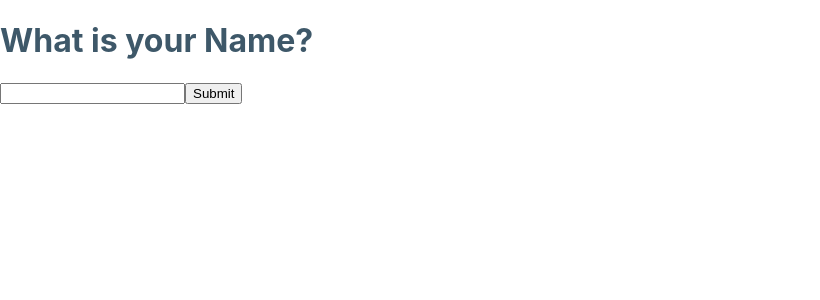
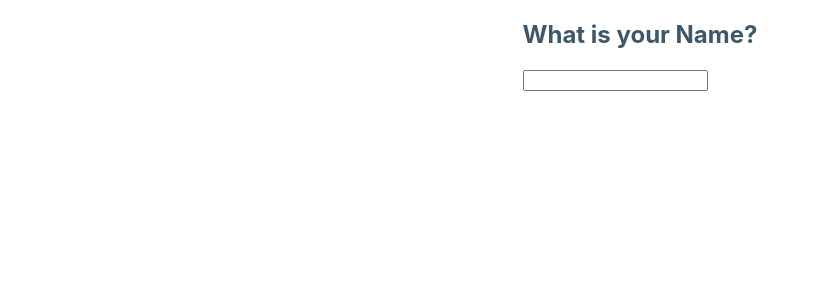
Before and after one commit to anuragshas/react-slack-clone, a React (Create React App) app: page / in a window 1280 px wide. Shown: the top 300 px of the page, without its empty margins (0-820 px from the left). Built offline with nearby package versions, Linux system fonts and the light colour scheme.

Commit message:
fix chatscreen

```diff
--- a/src/components/ChatScreen.js
+++ b/src/components/ChatScreen.js
@@ -87,7 +87,8 @@ class ChatScreen extends Component {
         <WhosOnlineList users={this.state.currentRoom.users} />
         <MessageList
           messages={this.state.messages}
-          usersWhoAreTyping={this.state.usersWhoAreTyping} />
+          usersWhoAreTyping={this.state.usersWhoAreTyping}
+          currentUser={this.state.currentUser.name} />
         <SendMessageForm
           onSubmit={(text) => this.sendMessage(text)}
           onChange={() => this.sendTypingEvent()} />
--- a/src/components/Message.js
+++ b/src/components/Message.js
@@ -1,7 +1,7 @@
 import React from 'react'
 
 const Message = (props) => (
-  <div className="message">
+  <div className={'message ' + props.active}>
     <div className="message-username">{props.user}</div>
     <div className="message-text">{props.text}</div>
   </div>
--- a/src/components/MessageList.js
+++ b/src/components/MessageList.js
@@ -15,7 +15,17 @@ class MessageList extends Component {
     return (
       <div className="message-list">
         {this.props.messages.map((message, index) => {
-          return <Message key={index} user={message.senderId} text={message.text} />
+          let active = '';
+          let user = message.senderId;
+          if (this.props.currentUser === message.senderId) {
+            active = 'active';
+            user = 'You';
+          }
+          return <Message
+            key={index}
+            user={user}
+            text={message.text}
+            active={active} />
         })}
         <TypingIndicator usersWhoAreTyping={this.props.usersWhoAreTyping} />
       </div>
--- a/src/components/UsernameForm.js
+++ b/src/components/UsernameForm.js
@@ -1,6 +1,6 @@
-import React from 'react';
+import React, { Component } from 'react';
 
-class UsernameForm extends React.Component {
+class UsernameForm extends Component {
   constructor(props) {
     super(props);
     this.state = {
@@ -27,15 +27,14 @@ class UsernameForm extends React.Component {
 
   render() {
     return (
-      <div>
+      <div className="username-form">
         <div>
-          <h1>What is your Name?</h1>
+          <h2>What is your Name?</h2>
           <form onSubmit={this.onSubmit}>
             <input
               type="text"
               onChange={this.onChange}
             />
-            <button type="submit">Submit</button>
           </form>
         </div>
       </div>
--- a/src/index.css
+++ b/src/index.css
@@ -16,6 +16,14 @@ html,body {
 
 #root{
   height:100%;
+}
+
+.username-form{
+  display: grid;
+  grid-template-columns: 1fr;
+  grid-template: 100px 100px;
+  justify-items: center;
+  align-items: center;
 }
 
 .chat-screen {
@@ -125,6 +133,14 @@ html,body {
 
 .message {
   margin: 15px 0;
+  display: grid;
+  justify-content: left;
+}
+
+.message.active{
+  margin-right: 15px;
+  display: grid;
+  justify-content: end;
 }
 
 .message .message-username {
@@ -133,6 +149,11 @@ html,body {
   opacity: 0.9;
   margin-bottom: 6px;
 }
+
+.message.active .message-username{
+  text-align: end;
+}
+
 .message .message-text {
   background: var(--main-color);
   color: var(--secondary-color);
```
